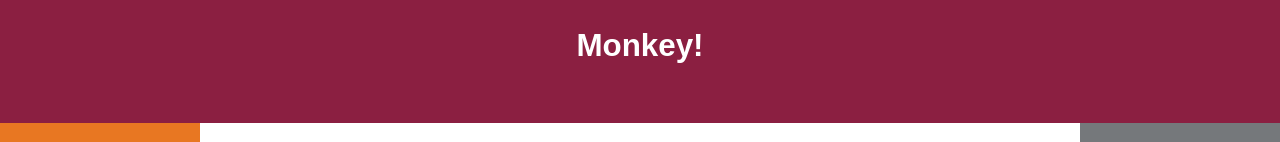
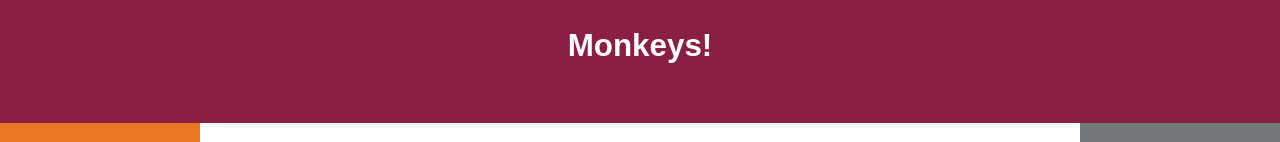
Before and after one commit to carlosevia/design-principles, a plain HTML site: page index.html in a window 1280 px wide. Shown: the top 142 px of the page. Drawn offline with Linux system fonts and the light colour scheme.

Commit message:
Changed monkey toi monkeys
because that's how i roll

```diff
--- a/index.html
+++ b/index.html
@@ -9,7 +9,7 @@
     <link rel="stylesheet" href="styles.css">
   </head>
   <body class="container">
-      <header><h1>Monkey!</h1></header>
+      <header><h1>Monkeys!</h1></header>
    <nav>
       <ul>
           <li><a href="emphasis.html">Emphasis..... meh!!!!!</a></li>
```
